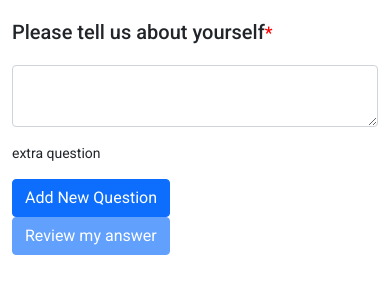
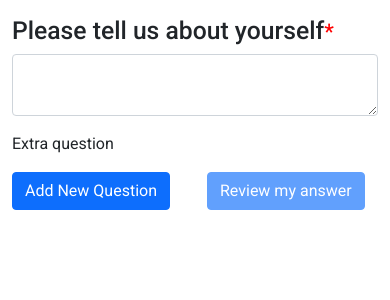
Before and after one commit to MukundDholariya2706/angular-nested-array, an Angular app: page /form/builder in a window 390 px wide. Shown: the top 300 px of the page. Built offline with nearby package versions, Linux system fonts and the light colour scheme.

Commit message:
question form done for checkbox

```diff
--- a/src/app/app.component.html
+++ b/src/app/app.component.html
@@ -1 +1,3 @@
-<router-outlet></router-outlet>
+<div class="h-100 w-100">
+    <router-outlet></router-outlet>
+</div>
--- a/src/app/components/question-popup/question-popup.component.html
+++ b/src/app/components/question-popup/question-popup.component.html
@@ -1,6 +1,6 @@
 <label mat-dialog-title>Add a New Question</label>
-<div mat-dialog-content>
-  <form [formGroup]="questionPopupForm">
+<div mat-dialog-content >
+  <form [formGroup]="questionPopupForm" class="mt-1">
 
     <!-- question type -->
     <div class="row">
@@ -35,7 +35,7 @@
               <div class="form-group" [formGroupName]="i">
               <label>Option {{i+1}}</label>
                   <input type="text" class="form-control" formControlName="name" placeholder="Add Answer Option">
-                  <div *ngIf="checkboxValidation(i)['name'].touched && !checkboxValidation(i)['name'].valid" class="text-danger">
+                  <div *ngIf="checkboxValidation(i)['name'].touched && !checkboxValidation(i)['name'].errors?.['required']" class="text-danger">
                       <div *ngIf="checkboxValidation(i)['name'].errors?.['required']">required</div>
                   </div>
               </div>
--- a/src/app/components/question-popup/question-popup.component.ts
+++ b/src/app/components/question-popup/question-popup.component.ts
@@ -61,7 +61,7 @@ export class QuestionPopupComponent implements OnInit {
       this.showAddButton = true;
       this.g['ownAnswer'].enable();
       this.questionPopupForm.addControl('answerOption', this.fb.array([]));
-
+      this.addQuestion();
     } else {
       this.questionPopupForm.patchValue({ ownAnswer: false });
       this.g['ownAnswer'].disable();
--- a/src/app/components/question/question.component.html
+++ b/src/app/components/question/question.component.html
@@ -23,19 +23,19 @@
         <!-- extra question -->
         <div class="row mt-3">
           <div class="col-md-12">
-            extra question
+            Extra question
           </div>
         </div>
 
         <div formArrayName="questionList">
           <div *ngFor="let question of questionListArray.controls; let i = index">
             <div [formGroupName]="i">
-              <ng-container *ngIf="result?.questionType == 'paragraph';then paraPart else checkboxPart" ></ng-container>
+              <ng-container *ngIf="questionList[i]?.questionType == 'paragraph'; then paraPart else checkboxPart" ></ng-container>
               <ng-template #paraPart>
-                <div class="row mt-3">
+                <div class="row">
                   <div class="col-md-6 form-group">
-                    <h3>
-                      {{questionGroup(i)['question'].value}}<small *ngIf="questionGroup(i)['answer'].errors?.['required']" class="p-error">*</small>
+                    <h3 class="mb-1">
+                      {{questionGroup(i)['question'].value}}<small *ngIf="questionList[i]?.questionRequried" class="p-error">*</small>
                     </h3>
                     <div>
                       <input class="form-control" formControlName="answer">
@@ -48,41 +48,30 @@
                   </div>
                 </div>
               </ng-template>
+
               <ng-template #checkboxPart>
+                <div class="row">
+                  <div class="col-md-6 form-group">
+                    <h3 class="mb-1">
+                      {{questionGroup(i)['question'].value}}<small *ngIf="questionList[i]?.questionRequried" class="p-error">*</small>
+                    </h3>
+                    <div *ngFor="let checkbox of questionList[i].answerOption; let j = index">
+                      <input type="checkbox" [value]="checkbox.name" (change)="onCheckboxChange($event, i)"> {{checkbox.name}}
+                    </div>
+                  </div>
+                </div>
+              </ng-template>
 
-              </ng-template>
             </div>
           </div>
         </div>
 
-        <!-- <ng-container *ngIf="result?.questionType == 'paragraph'; else otherQuestion" >
-          <div class="row mt-3">
-            <div class="col-md-6 form-group">
-              <h2>
-                {{result.question}}<small *ngIf="f['paragraph'].errors?.['required']" class="p-error">*</small>
-              </h2>
-              <div>
-                <input class="form-control" formControlName="paragraph">
-                <div *ngIf="f['paragraph'].touched && !f['paragraph'].valid" class="text-danger">
-                  <div *ngIf="f['paragraph'].errors?.['required']">
-                    Field is required
-                  </div>
-                </div>
-              </div>
-            </div>
+        <div class="row mt-3">
+          <div class="col-md-4 col-6">
+            <button class="btn btn-primary" type="button" (click)="openDialog()">Add New Question</button>
           </div>
-        </ng-container>
-
-        <ng-template #otherQuestion>
-
-        </ng-template> -->
-
-        <div class="row mt-3">
-          <div class="col-md-4">
-            <button class="btn btn-primary" (click)="openDialog()">Add New Question</button>
-          </div>
-          <div class="col-md-6">
-            <button class="btn btn-primary" [disabled]="!questionListForm.valid" (click)="onReviewAns()">Review my
+          <div class="col-md-6 col-6">
+            <button class="btn btn-primary" type="submit" [disabled]="!questionListForm.valid" (click)="onReviewAns()">Review my
               answer</button>
           </div>
         </div>
--- a/src/app/components/question/question.component.ts
+++ b/src/app/components/question/question.component.ts
@@ -1,6 +1,6 @@
 import { QuestionPopupComponent } from './../question-popup/question-popup.component';
 import { Component, OnInit } from '@angular/core';
-import { FormBuilder, FormGroup, Validators, FormControl, FormArray, AbstractControl } from '@angular/forms';
+import { FormBuilder, FormGroup, Validators, FormControl, FormArray, AbstractControl, ValidatorFn } from '@angular/forms';
 import { MatDialog } from '@angular/material/dialog';
 
 @Component({
@@ -11,6 +11,7 @@ import { MatDialog } from '@angular/material/dialog';
 export class QuestionComponent implements OnInit {
   questionListForm!: FormGroup;
   result: any;
+  questionList: any[] = [];
 
   // get Form Controls
   get f() {
@@ -51,8 +52,9 @@ export class QuestionComponent implements OnInit {
       }
 
       if (result) {
-        this.result = result.data;
-        console.log('this.result :>> ', this.result);
+        this.result = {...result.data};
+        console.log('result :>> ', result);
+        this.questionList.push(this.result);
         if(this.result.questionType == "paragraph") {
           this.queParagraph();
         }
@@ -78,6 +80,27 @@ export class QuestionComponent implements OnInit {
   }
 
   queCheckbox(){
+    let c = new FormGroup({
+      question: new FormControl(this.result.question),
+      answer: new FormArray([], this.result.questionRequried ? Validators.required : null)
+    });
 
+    (<FormArray>this.questionListForm.get('questionList')).push(c);
+  }
+
+  onCheckboxChange(e: any, index: number) {
+    const checkArray: FormArray = this.questionGroup(index)['answer'] as FormArray;
+    if (e.target.checked) {
+      checkArray.push(new FormControl(e.target.value));
+    } else {
+      let i: number = 0;
+      checkArray.controls.forEach((item: AbstractControl) => {
+        if (item.value == e.target.value) {
+          checkArray.removeAt(i);
+          return;
+        }
+        i++;
+      });
+    }
   }
 }
--- a/src/index.html
+++ b/src/index.html
@@ -10,7 +10,7 @@
   <link href="https://fonts.googleapis.com/css2?family=Roboto:wght@300;400;500&display=swap" rel="stylesheet">
   <link href="https://fonts.googleapis.com/icon?family=Material+Icons" rel="stylesheet">
 </head>
-<body class="mat-typography">
+<body>
   <app-root></app-root>
 </body>
 </html>
```
